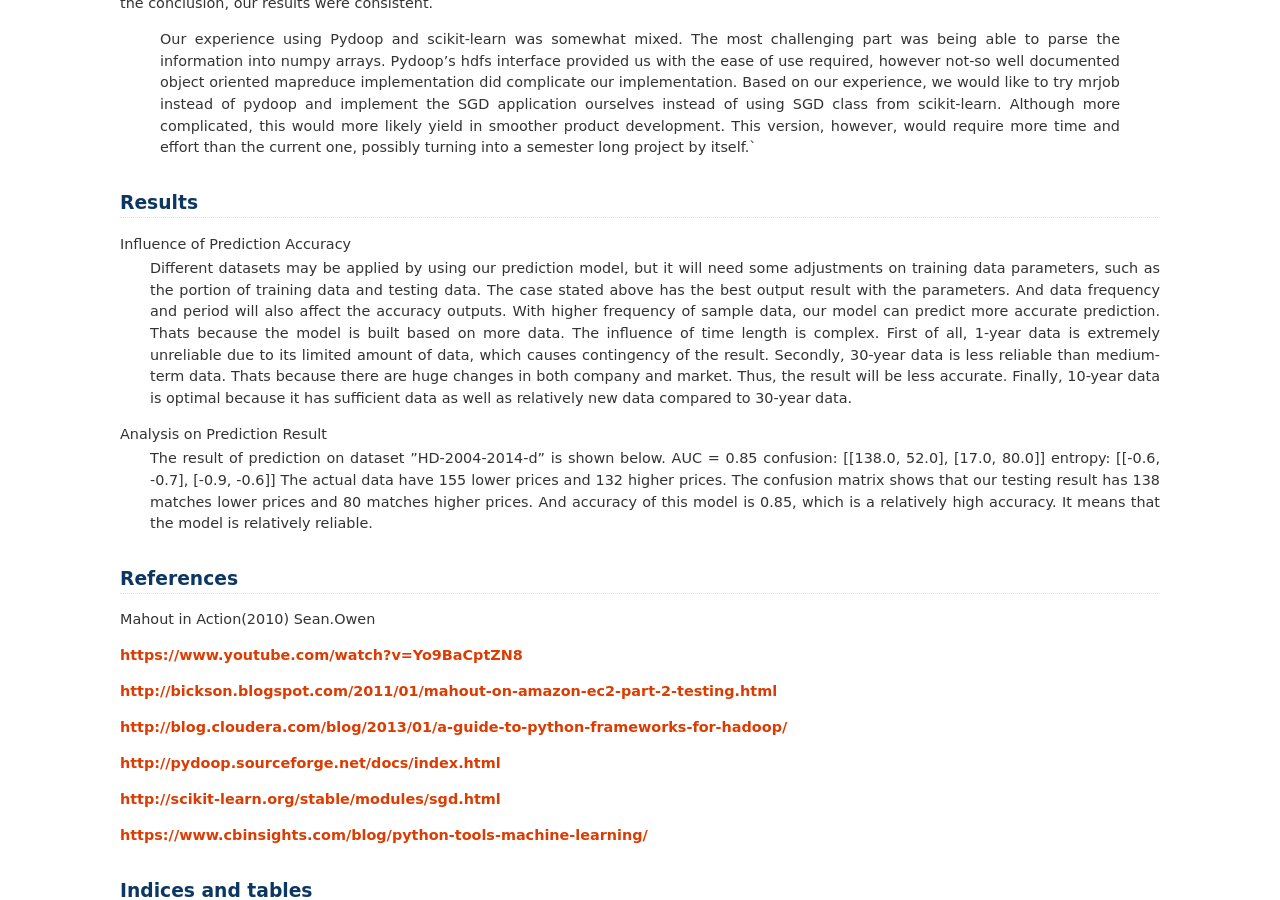
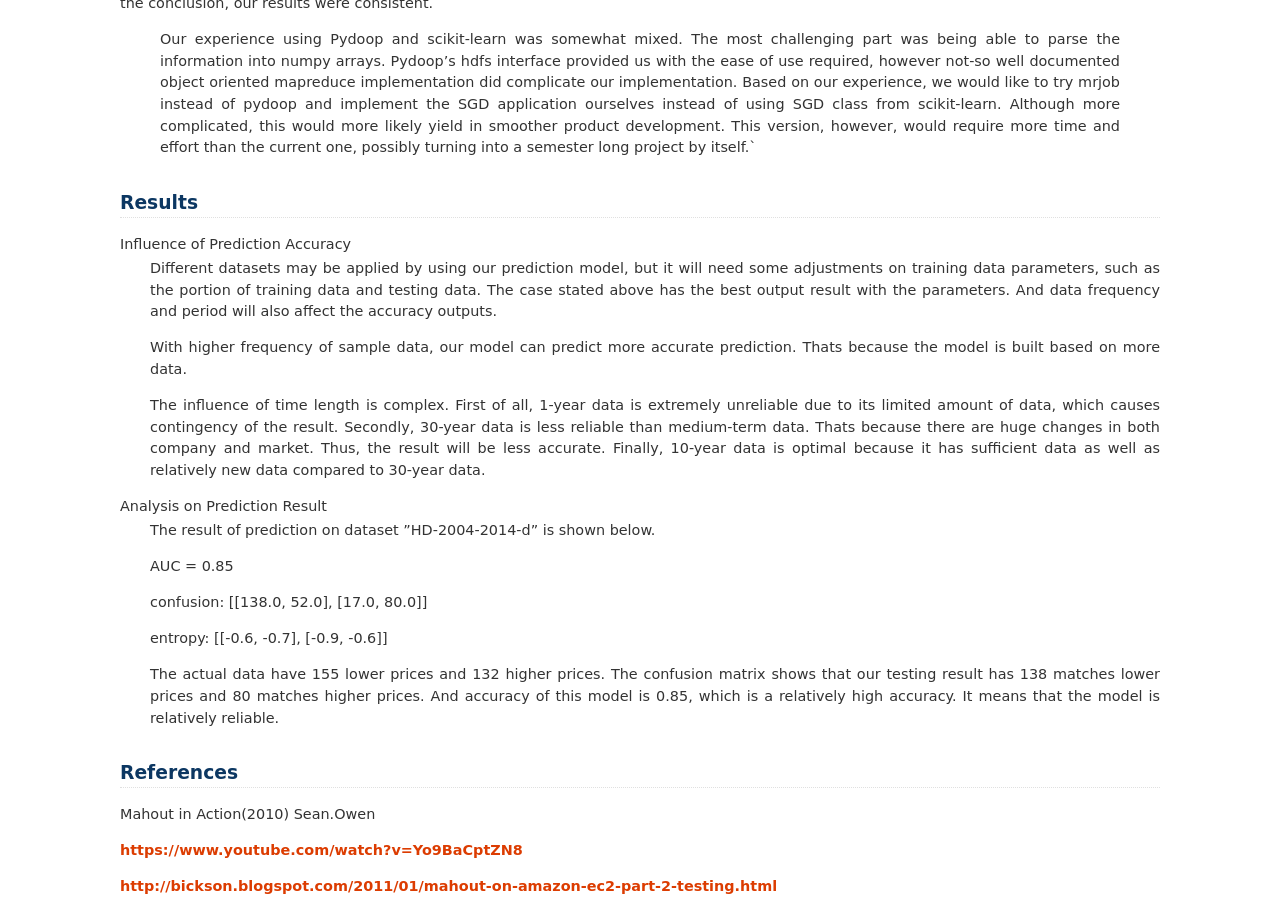
Before and after one commit to Sapphirine/Stock-price-Movement-Prediction, a Sphinx documentation site: the page built from source/index.rst, in a window 1280 px wide and 900 px high, scrolled down 3057 px. Built offline with Sphinx 7.4.7, drawn with Linux system fonts in a browser that asks for light colours; part of the change alters nothing that is shown; some of the changed text lies outside the part shown.

```diff
--- a/source/index.rst
+++ b/source/index.rst
@@ -27,7 +27,7 @@ https://www.youtube.com/watch?v=0Rafkql5UH0
 Mahout
 ==================
 
-Predicting stock price movement is commonly used in the investment field. The basic idea of this prediction is using the historical data to predict the next following days’ price will go higher or lower. This topic is related to big data course is based on the following aspect: Firstly, we need the training data to build the prediction model, in order for the accuracy, the large amount of data is required. Based on the fact of time consistency of stock price and the frequency of updating, we are able to find dataset that is suitable for prediction model. The dataset used in this project is from yahoo finance. In order to state the problem, HD datasets are used and it contains different time periods and frequency to test the functionality of our prediction model, from 1984 to 2014, 2004 to 2014, 2013 to 2014, based on different frequency as data are collected as daily, weekly, monthly.
+Predicting stock price movement is commonly used in the investment field. The basic idea of this prediction is using the historical data to predict the next following days’ price will go higher or lower. This topic is related to big data course is based on the following aspect: Firstly, we need the training data to build the prediction model, in order for the accuracy, the large amount of data is required. Based on the fact of time consistency of stock price and the frequency of updating, we are able to find dataset that is suitable for prediction model. The dataset used in this project is from yahoo finance. In order to state the problem, HD and IBM datasets are used and it contains different time periods and frequency to test the functionality of our prediction model, from 1984 to 2014, 2004 to 2014,2011 to 2014, 2013 to 2014, based on different frequency as data are collected as daily, weekly, monthly.
 
 Description of Method
     Mahout provides a package for linear regression: org.apache.mahout.classfier.sgd.TrainLogistic. This package allows user to generate a model via training data and then apply the generated model to testing data in order to calculate the accuracy and achieve other related technical results.
@@ -97,14 +97,20 @@ Results
 ==================
 Influence of Prediction Accuracy
     Different datasets may be applied by using our prediction model, but it will need some adjustments on training data parameters, such as the portion of training data and testing data. The case stated above has the best output result with the parameters. And data frequency and period will also affect the accuracy outputs.
+
     With higher frequency of sample data, our model can predict more accurate prediction. Thats because the model is built based on more data.
+
     The influence of time length is complex. First of all, 1-year data is extremely unreliable due to its limited amount of data, which causes contingency of the result. Secondly, 30-year data is less reliable than medium-term data. Thats because there are huge changes in both company and market. Thus, the result will be less accurate. Finally, 10-year data is optimal because it has sufficient data as well as relatively new data compared to 30-year data.
 
 Analysis on Prediction Result
     The result of prediction on dataset ”HD-2004-2014-d” is shown below.
+
     AUC = 0.85
+
     confusion: [[138.0, 52.0], [17.0, 80.0]]
+
     entropy: [[-0.6, -0.7], [-0.9, -0.6]]
+
     The actual data have 155 lower prices and 132 higher prices. The confusion matrix shows that our testing result has 138 matches lower prices and 80 matches higher prices. And accuracy of this model is 0.85, which is a relatively high accuracy. It means that the model is relatively reliable.
 
 
```
